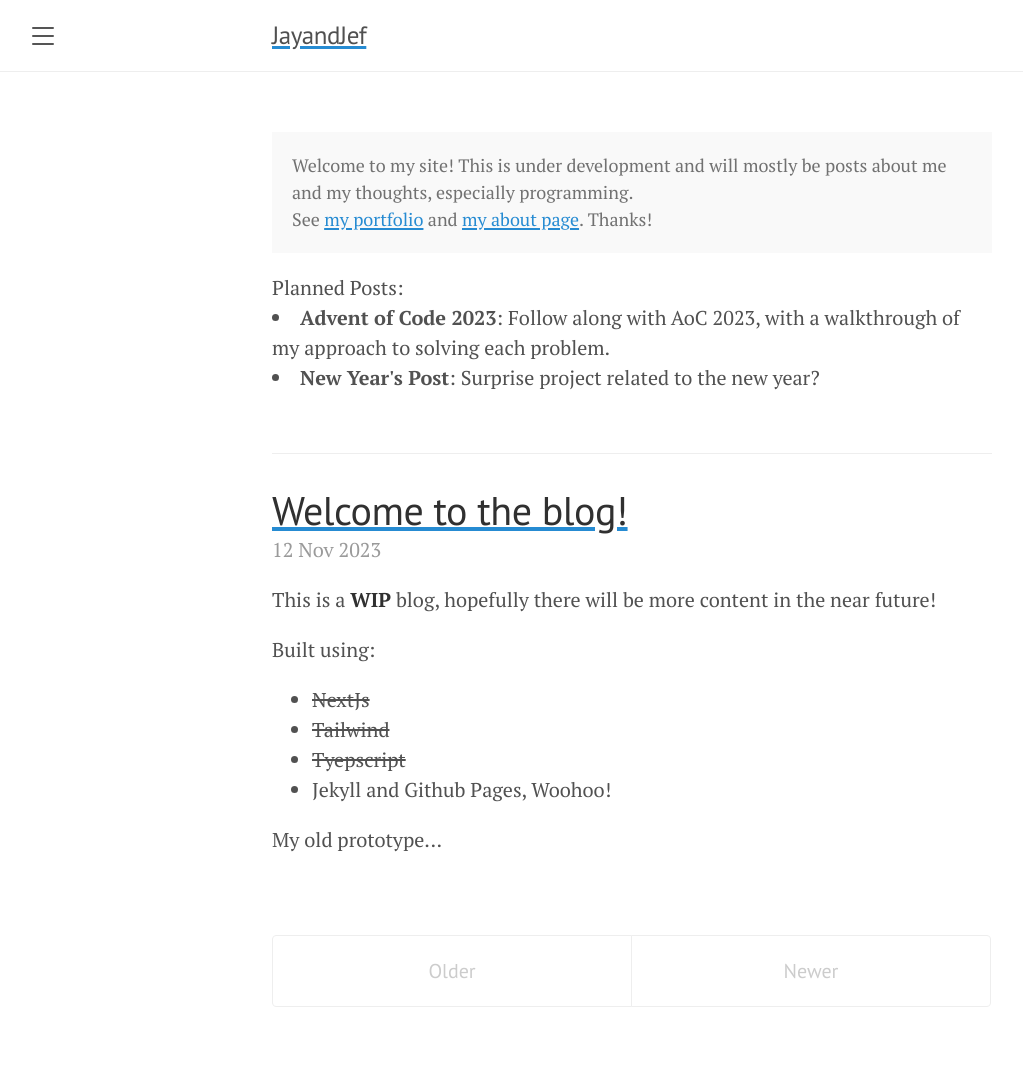
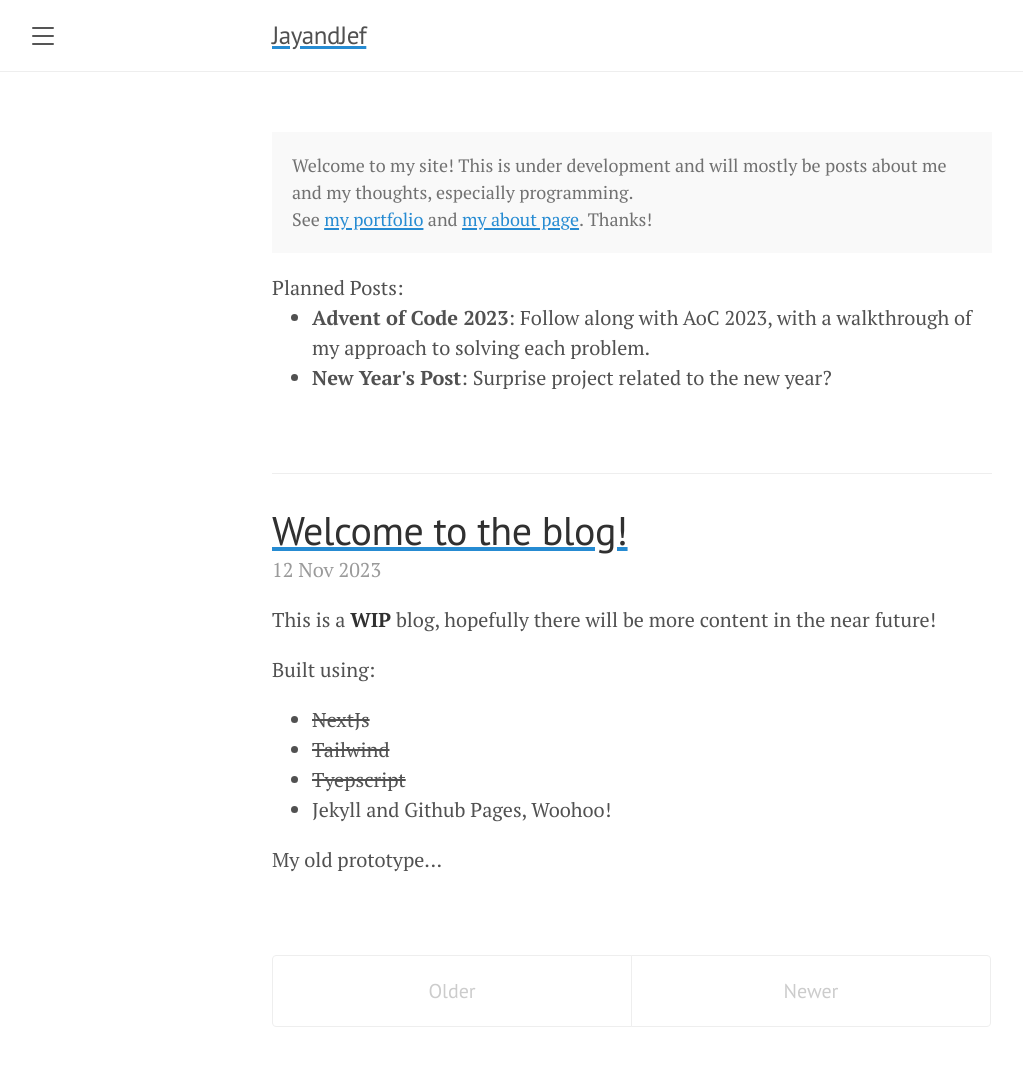
Before and after one commit to JayAndJef/jayandjef.github.io, a Jekyll site: the page built from index.html, in a window 1280 px wide. Shown: the whole page, without its empty margins (8-1031 px from the left). Built offline with Jekyll 4.4.1, drawn with Linux system fonts in a browser that asks for light colours; the list of posts is cut into pages by our own code.

Commit message:
improve accessability 2

```diff
--- a/_includes/head.html
+++ b/_includes/head.html
@@ -2,7 +2,7 @@
   <link href="http://gmpg.org/xfn/11" rel="profile">
   <meta http-equiv="content-type" content="text/html; charset=utf-8">
 
-  <meta name="viewport" content="width=device-width, initial-scale=1.0, maximum-scale=1">
+  <meta name="viewport" content="width=device-width, initial-scale=1.0, maximum-scale=5">
 
   <title>
     {% if page.title == "Home" %}
--- a/_includes/sidebar.html
+++ b/_includes/sidebar.html
@@ -1,6 +1,6 @@
 <!-- Target for toggling the sidebar `.sidebar-checkbox` is for regular
      styles, `#sidebar-checkbox` for behavior. -->
-<input type="checkbox" class="sidebar-checkbox" id="sidebar-checkbox">
+<input type="checkbox" class="sidebar-checkbox" id="sidebar-checkbox" aria-labelledby="Placeholder Target">
 
 <!-- Toggleable sidebar -->
 <div class="sidebar" id="sidebar">
--- a/index.html
+++ b/index.html
@@ -11,12 +11,14 @@
 
 <div>
   Planned Posts:
+  <ul>
   {% for post in site.data.planned_posts %}
   <li>
     <b>{{ post.title }}</b>:
     {{ post.description }}
   </li>
   {% endfor %}
+  </ul>
 </div>
 
 <br \>
```
